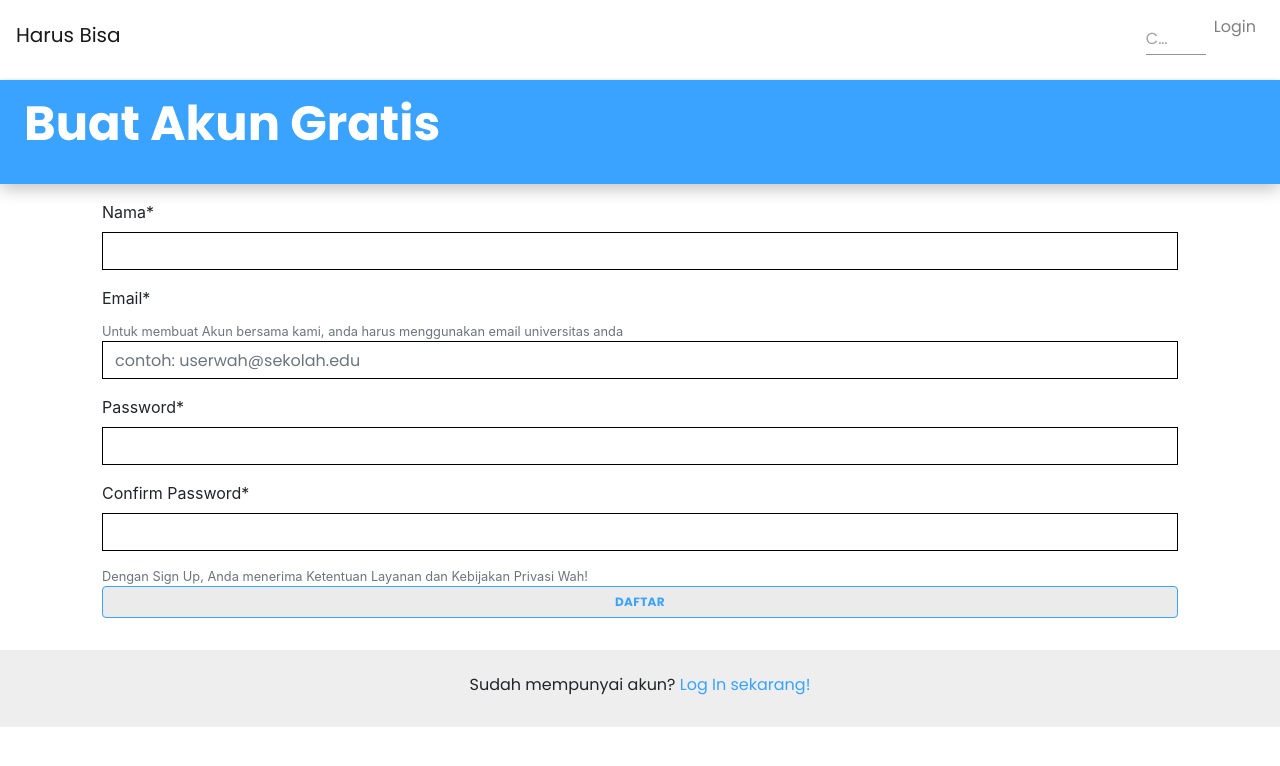
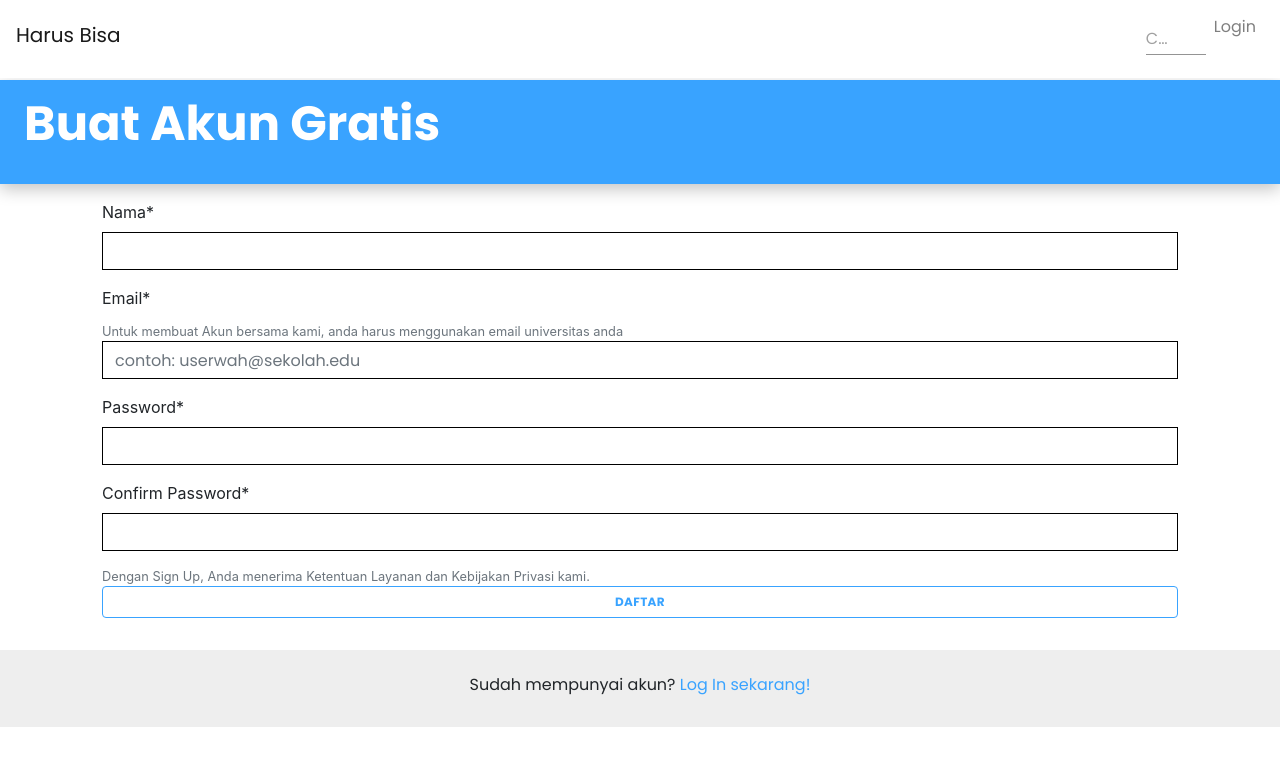
Before and after one commit to Harus-Bisa/frontendv2, a React (Create React App) app in the folder hb-v2/: page /signup in a window 1280 px wide. Shown: the top 766 px of the page. Built offline with nearby package versions, Linux system fonts and the light colour scheme.

Commit message:
remove restrictions to .edu

```diff
--- a/hb-v2/src/components/Form/SignUpForm.js
+++ b/hb-v2/src/components/Form/SignUpForm.js
@@ -29,7 +29,7 @@ function SignUpForm(props){
         }
 
     }
-    var validEmail = email.includes(".edu") && email !==""
+    var validEmail = email !==""
     var validPassword = password === confirmPassword && password !== ""
     var validName = name !== ""
 
@@ -38,7 +38,15 @@ function SignUpForm(props){
             <Form onSubmit={submit}>
                 <FormGroup>
                     <Label>Nama*</Label>
-                    <Input valid={validName} type="text" id="name" value={name} onChange={(event) => setName(event.target.value)} required autoFocus/>
+                    <Input
+                        valid={validName}
+                        type="text"
+                        id="name"
+                        value={name}
+                        onChange={(event) => setName(event.target.value)}
+                        required
+                        autoFocus
+                    />
                 </FormGroup>
                 <FormGroup>
                     <Label>Email*</Label>
@@ -76,8 +84,8 @@ function SignUpForm(props){
                     />
                 </FormGroup>
                 <FormGroup>
-                    <FormText>Dengan Sign Up, Anda menerima Ketentuan Layanan dan Kebijakan Privasi Wah!</FormText>
-                    <Button type="submit" className="contrast-button" fullWidth disabled={!(validName && validEmail && validPassword)}>Daftar</Button>
+                    <FormText>Dengan Sign Up, Anda menerima Ketentuan Layanan dan Kebijakan Privasi kami.</FormText>
+                    <Button type="submit" className="contrast-button" fullWidth>Daftar</Button>
                 </FormGroup>
             </Form>
         </div>
```
